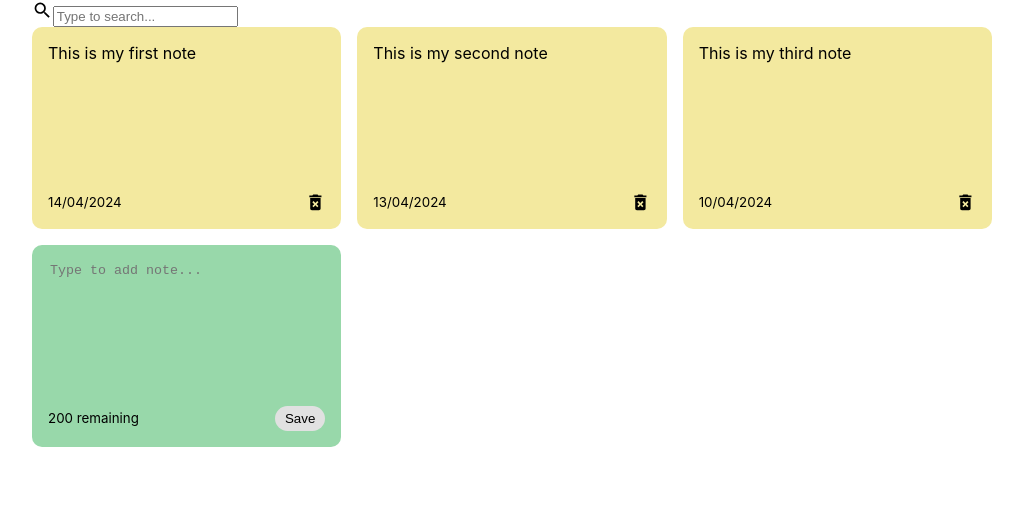
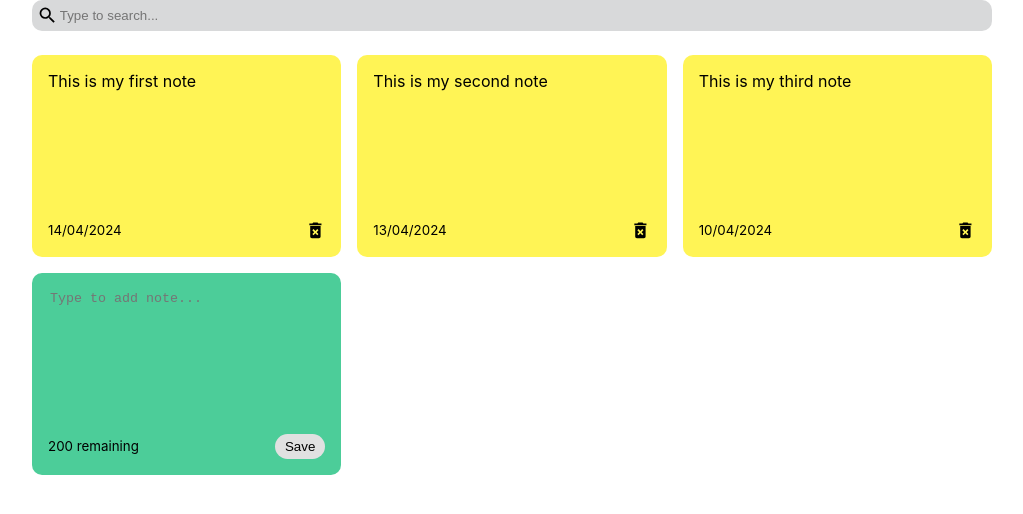
Before and after one commit to paulolibutan/react-notes-app, a React (Create React App) app: page / in a window 1280 px wide. Shown: the top 514 px of the page, without its empty margins (128-1151 px from the left). Built offline with nearby package versions, Linux system fonts and the light colour scheme; the HTML template or start-up script is replaced by a standard one.

Commit message:
Add search component

```diff
--- a/src/App.js
+++ b/src/App.js
@@ -23,6 +23,8 @@ const App = () => {
     },
   ]);
 
+  const [searchText, setSearchText] = useState("");
+
   const addNote = (text) => {
     const date = new Date();
     const newNote = {
@@ -41,9 +43,11 @@ const App = () => {
 
   return (
     <div className="container">
-      <Search />
+      <Search handleSearchNote={setSearchText} />
       <NotesList
-        notes={notes}
+        notes={notes.filter((note) =>
+          note.text.toLocaleLowerCase().includes(searchText)
+        )}
         handleAddNote={addNote}
         handleDeleteNote={deleteNote}
       />
--- a/src/components/Search.js
+++ b/src/components/Search.js
@@ -1,10 +1,14 @@
 import { MdSearch } from "react-icons/md";
 
-const Search = () => {
+const Search = ({ handleSearchNote }) => {
   return (
     <div className="search">
       <MdSearch className="search-icons" size="1.3rem" />
-      <input type="text" placeholder="Type to search..." />
+      <input
+        onChange={(e) => handleSearchNote(e.target.value)}
+        type="text"
+        placeholder="Type to search..."
+      />
     </div>
   );
 };
--- a/src/index.css
+++ b/src/index.css
@@ -27,13 +27,13 @@ code {
 }
 
 .note.new {
-  background-color: #98D8AA;
+  background-color: #4CCD99;
 }
 
 textarea {
   border: none;
   resize: none;
-  background-color: #98D8AA;
+  background-color: #4CCD99;
 }
 
 textarea:focus {
@@ -53,7 +53,7 @@ textarea:focus {
 }
 
 .note {
-  background-color: #F3E99F;
+  background-color: #FFF455;
   border-radius: 10px;
   padding: 1rem;
   min-height: 170px;
@@ -72,3 +72,21 @@ textarea:focus {
 .delete-icon {
   cursor: pointer;
 }
+
+.search {
+  display: flex;
+  align-items: center;
+  background-color: #D8D9DA;
+  border-radius: 10px;
+  padding: 5px;
+  margin-bottom: 1.5em;
+}
+
+.search input {
+  border: none;
+  background-color: #D8D9DA;
+}
+
+.search input:focus {
+  outline: none;
+}
```
